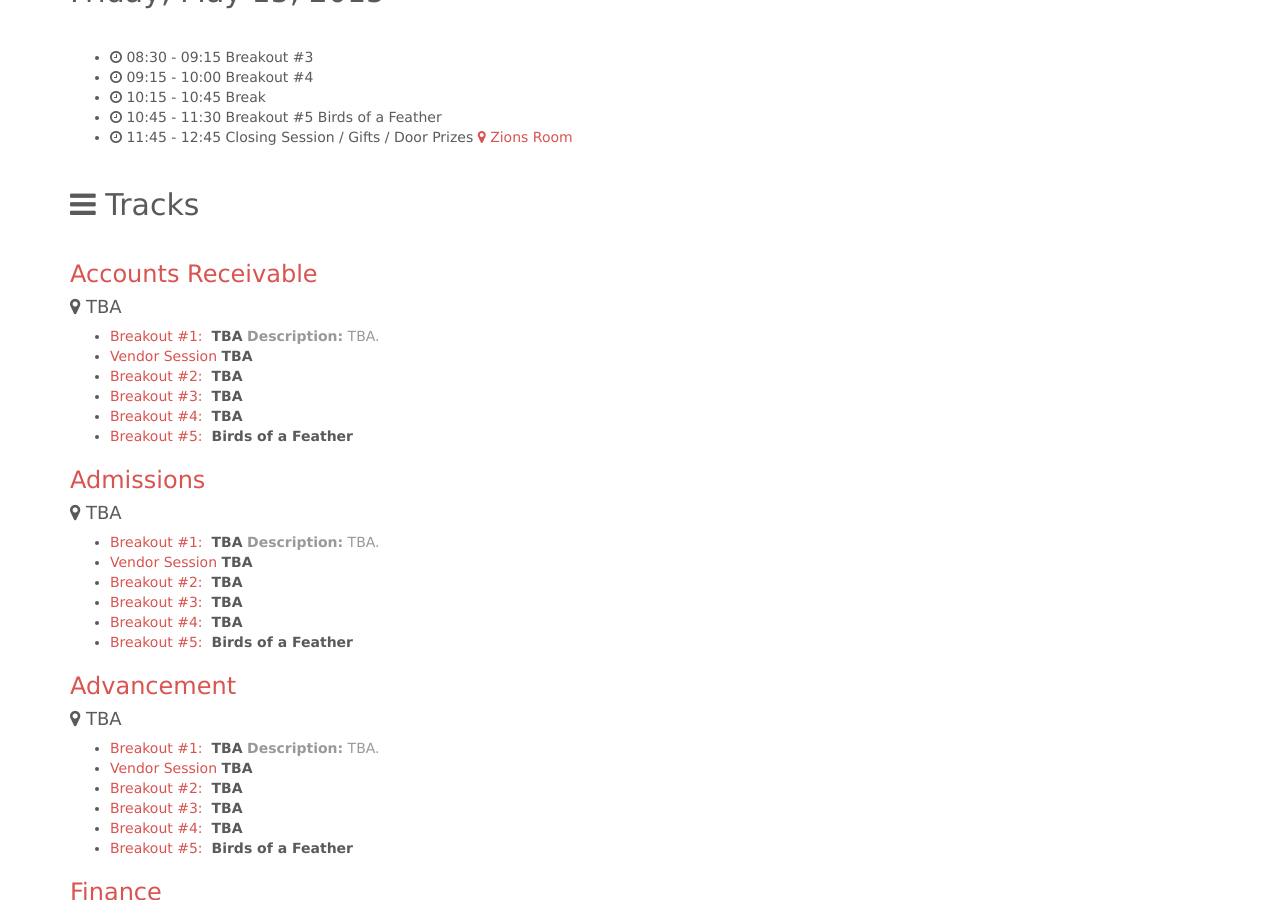
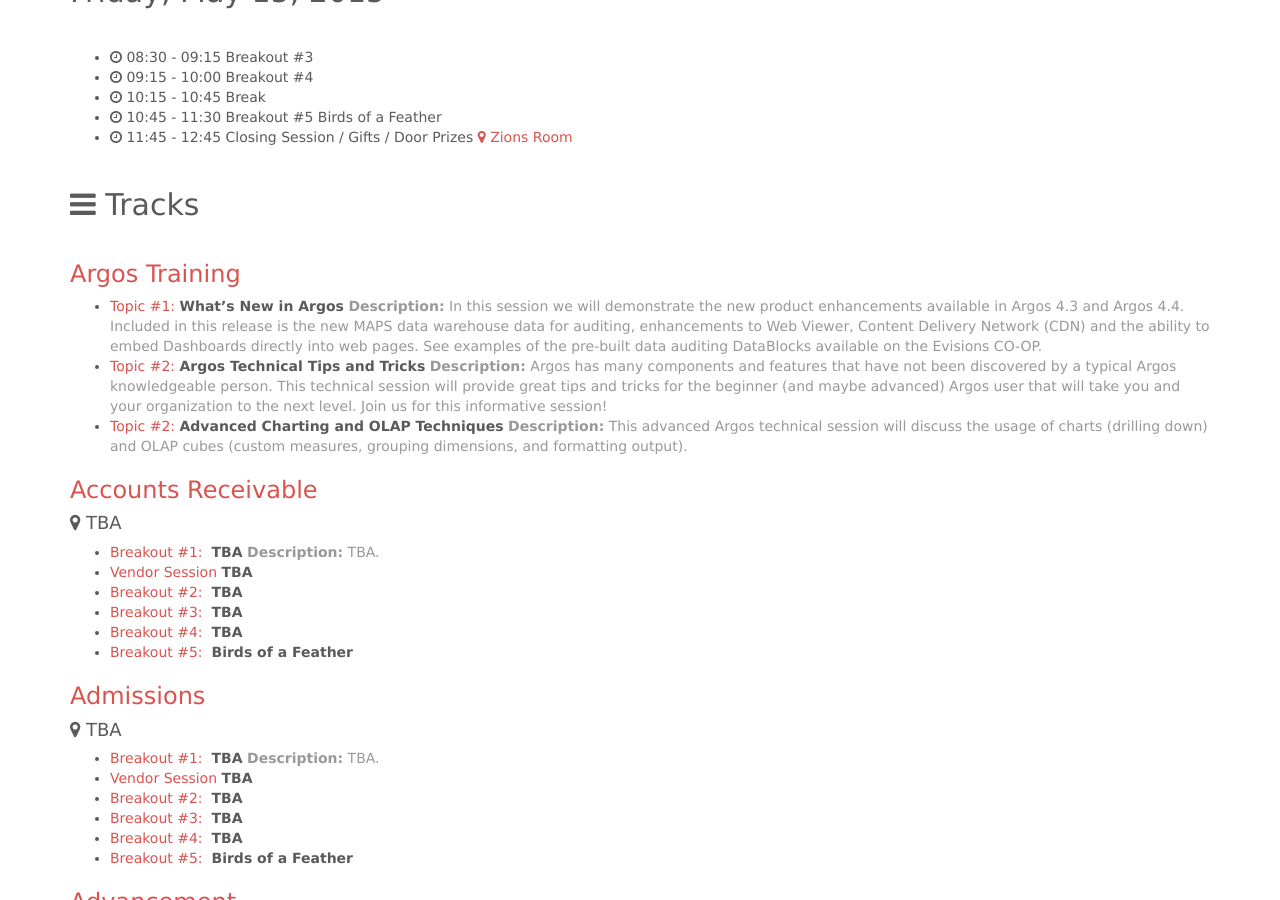
Before and after one commit to ubug/ubug.github.io, a Jekyll site: the page built from schedule/index.md, in a window 1280 px wide and 900 px high, scrolled down 830 px. Built offline with Jekyll 4.4.1, drawn with Linux system fonts in a browser that asks for light colours; nearby versions of some CDN libraries; Markdown is read by kramdown in place of the engine named in the settings.

Commit message:
added argos training to schedule

```diff
--- a/schedule/index.md
+++ b/schedule/index.md
@@ -28,6 +28,15 @@
 <p class="page-break"></p>
 
 ## <i class="fa fa-bars"></i> Tracks
+
+### Argos Training
+* <span class="text-primary">Topic #1:</span> **What’s New in Argos**
+  <span class="text-muted">**Description:** In this session we will demonstrate the new product enhancements available in Argos 4.3 and Argos 4.4. Included in this release is the new MAPS data warehouse data for auditing, enhancements to Web Viewer, Content Delivery Network (CDN) and the ability to embed Dashboards directly into web pages. See examples of the pre-built data auditing DataBlocks available on the Evisions CO-OP.</span>
+* <span class="text-primary">Topic #2:</span> **Argos Technical Tips and Tricks**
+  <span class="text-muted">**Description:** Argos has many components and features that have not been discovered by a typical Argos knowledgeable person. This technical session will provide great tips and tricks for the beginner (and maybe advanced) Argos user that will take you and your organization to the next level. Join us for this informative session!</span>
+* <span class="text-primary">Topic #2:</span> **Advanced Charting and OLAP Techniques**
+  <span class="text-muted">**Description:** This advanced Argos technical session will discuss the usage of charts (drilling down) and OLAP cubes (custom measures, grouping dimensions, and formatting output).</span>
+
 
 ### Accounts Receivable
 
```
